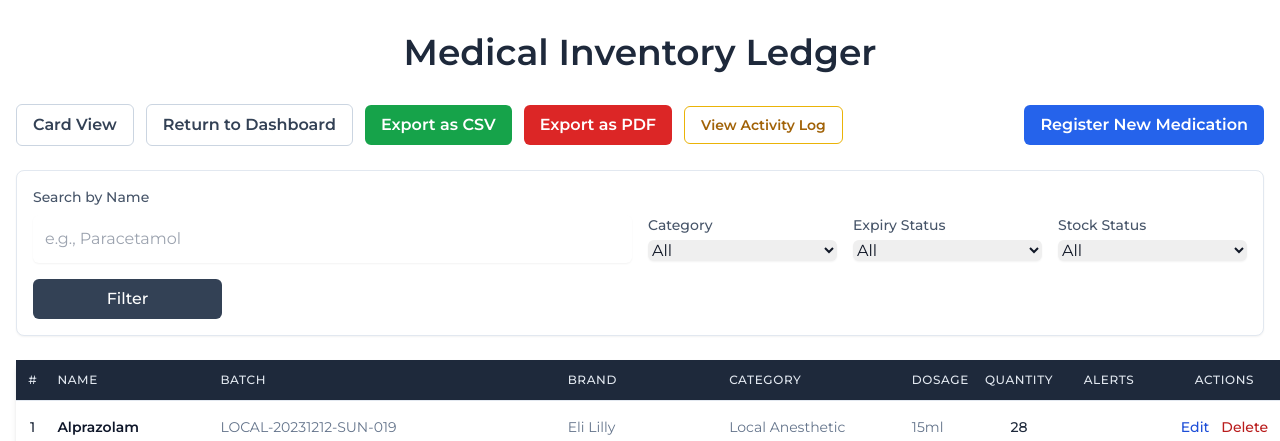
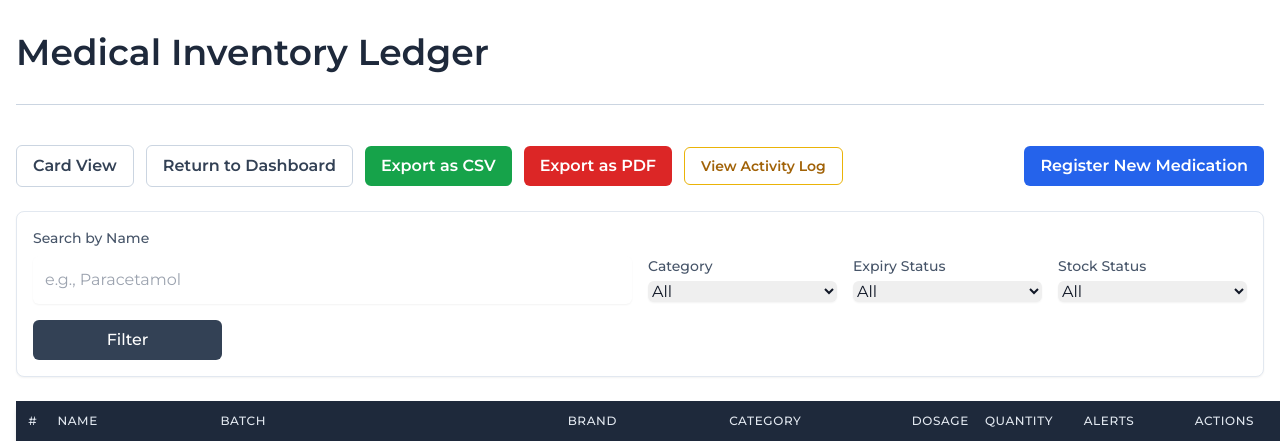
Before and after one commit to YOOSUF-HUB/Smart-Pharmacy-System, a Django app: page /medicine/table/ in a window 1280 px wide. Shown: the top 441 px of the page. Run offline with Django 5.2, Linux system fonts and the light colour scheme; data comes from the database, SQL or seed files in the repository; some libraries are stand-ins or nearby versions.

Commit message:
Align title to the left in medical inventory table and adjust styling

```diff
--- a/templates/Medicine_inventory/medicine_table.html
+++ b/templates/Medicine_inventory/medicine_table.html
@@ -22,10 +22,10 @@
 
 <div class="container mx-auto max-w-9xl px-4 py-8">
 
-  <h2 class="font-serif text-center text-4xl font-semibold text-slate-800 mb-8">
+  <h2 class="font-serif text-left text-4xl font-semibold text-slate-800 mb-8">
     Medical Inventory Ledger
   </h2>
-
+  <hr class="border-slate-300 mb-10">
   <div class="flex flex-wrap justify-between items-center mb-6 gap-4">
     <div class="flex flex-wrap items-center gap-3">
       <a href="{% url 'medicine_cards' %}" class="bg-white border border-slate-300 hover:bg-slate-100 text-slate-700 font-semibold py-2 px-4 rounded-md transition-colors">Card View</a>
```
